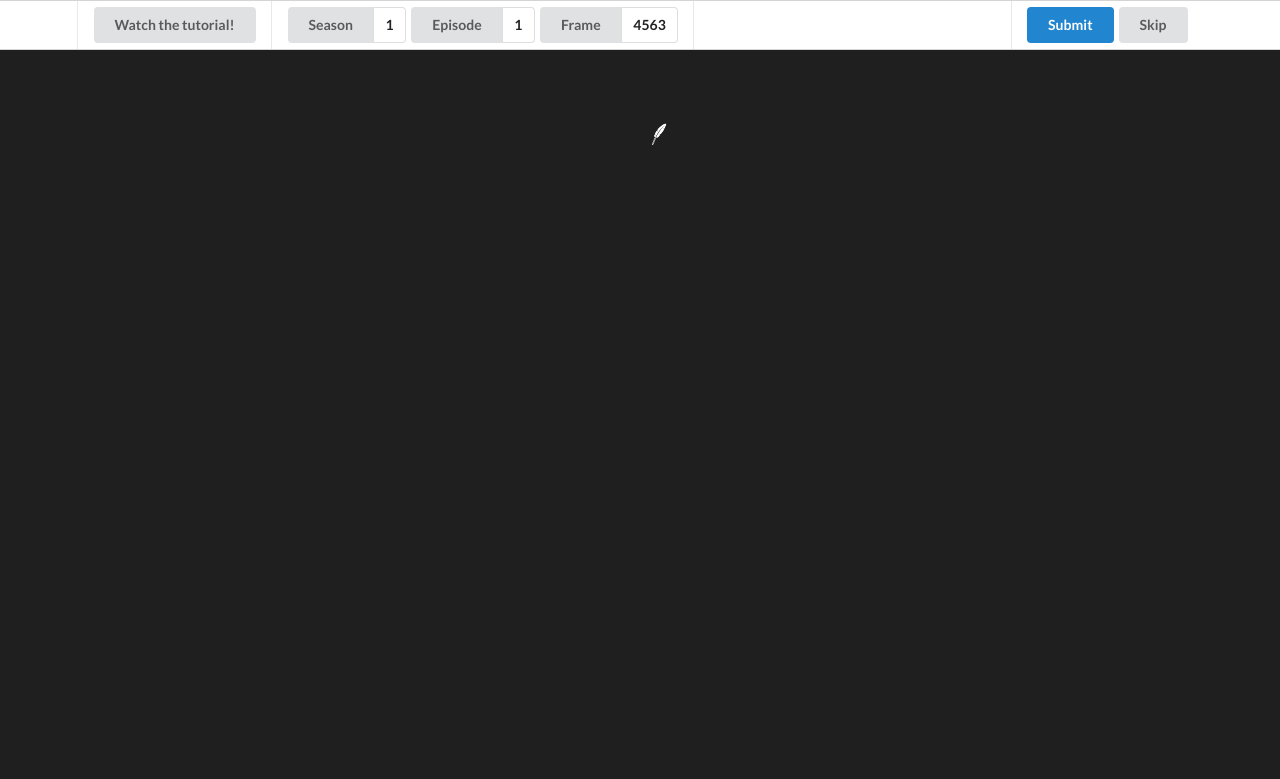
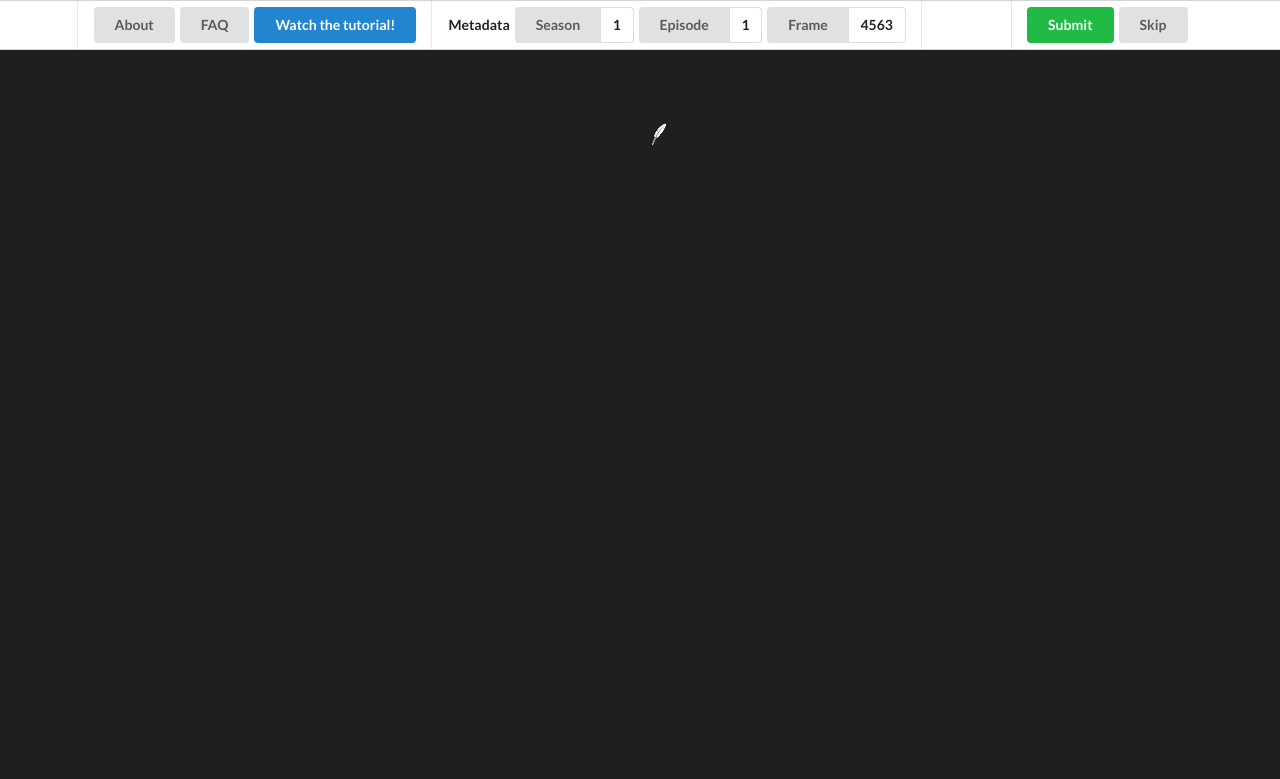
Before and after one commit to hemagso/pokefind, a Django app: page /annotations/ in a window 1280 px wide. Shown: the top 779 px of the page. Run offline with Django 3.2, Linux system fonts and the light colour scheme; data that the repository does not hold is empty; parts of the project's set-up code (start-up, migrations or seed data) failed here and were passed over.

Commit message:
Added About, FAQ and Tutorial

```diff
--- a/annotations/admin.py
+++ b/annotations/admin.py
@@ -1,7 +1,9 @@
 from django.contrib import admin
-from .models import Image, Annotation, Pokemon, AreaAnnotation
+from .models import Image, Annotation, Pokemon, AreaAnnotation, FAQItem, FAQGroup
 
 admin.site.register(Image)
 admin.site.register(Annotation)
 admin.site.register(Pokemon)
 admin.site.register(AreaAnnotation)
+admin.site.register(FAQItem)
+admin.site.register(FAQGroup)
--- a/annotations/static/annotations/css/annotations.index.css
+++ b/annotations/static/annotations/css/annotations.index.css
@@ -16,7 +16,7 @@ html, body {
     display: block;
 }
 
-.content {
+.viewer {
     background: #1f1f1f;
     display: flex;
     align-items: center;
--- a/annotations/static/annotations/js/annotorious.pokemon.js
+++ b/annotations/static/annotations/js/annotorious.pokemon.js
@@ -46,7 +46,16 @@ annotorious.plugin.Pokemon.prototype.onInitAnnotator = function(annotator) {
        annotation.pkm_id = pokemon_selected;
        pokemon_selected = undefined;
     });
+
+    annotator.addHandler("onEditorClose", function() {
+        jQuery("#submit-button").removeClass("disabled");
+        jQuery("#skip-button").removeClass("disabled");
+    });
     annotator.addHandler("onEditorShown", function(annotation) {
+
+        jQuery("#submit-button").addClass("disabled");
+        jQuery("#skip-button").addClass("disabled");
+
         let elem = jQuery("#pkm_selector");
         elem.dropdown({
             clearable: true,
--- a/annotations/static/annotations/js/interface.js
+++ b/annotations/static/annotations/js/interface.js
@@ -32,7 +32,7 @@ const get_new_frame = function() {
             jQuery("#main-img").attr("src","/annotations/frame_image/" + frame_data["id"]);
             jQuery("#season-label").text(frame_data["season"]);
             jQuery("#episode-label").text(frame_data["episode"]);
-            jQuery("#frame-label").text(frame_data["frame"])
+            jQuery("#frame-label").text(frame_data["frame"]);
         }
     });
 };
@@ -90,7 +90,14 @@ jQuery(document).ready(function() {
             }
         });
     });
+    jQuery("#about-button").on("click", function(){
+        jQuery("#about").modal("show");
+    });
+    jQuery("#faq-button").on("click", function(){
+        jQuery("#faq").modal("show");
+    });
     jQuery("#skip-button").on("click", function() {
         get_new_frame();
-    })
+    });
+    jQuery("#faq-list").accordion();
 });
--- /dev/null
+++ b/annotations/templates/annotations/about.html
@@ -0,0 +1,41 @@
+{%  load static %}
+<div class="ui header">
+    About
+</div>
+<div class="ui scrolling content">
+    <h1>The project</h1>
+    <p>
+        Have you ever been bothered by the complete lack of carefully annotated Pokémon datasets freely available for
+        use? Well, probably not… But anyway, project “Where is that Pokémon” was created to remedy that!
+    </p>
+    <p>
+        Born from then needs of geek researchers for data to use in machine learning tests and algorithms
+        (Kickstarted with the article
+        <a href="https://jgeekstudies.org/2017/03/12/who-is-that-neural-network/">“Who is that neural network”</a>,
+        published on March 12, 2017 on <a href="https://jgeekstudies.org/">The Journal of Geek Studies</a>)
+        this project aim to provide carefully annotated image data of Pokémon’s for use in machine learning applications.
+    </p>
+
+    <img id="example-image" src="{% static "annotations/img/webpage/about_example.png" %}" style="width: 480px; display: block; margin-left: auto; margin-right: auto"/>
+    <br>
+    <p>
+        To do that, we collected over 100,000 frames of the Pokémon animated series, ranging from seasons 01 to 19,
+        and built this website to help annotate this dataset on a large scale.
+    </p>
+
+    <h1>What will happen to the data?</h1>
+    <p>
+        The data collected by “Where is That Pokémon” will not be used only by our team, but it will also be made
+        publicly available to anyone interested in using it (With some caveats due to copyright issues, see our FAQ
+        for more details on that). After we finish the initial step of data collection we will do some processing to
+        get a more reliable set of annotations and publish the results at
+        <a href="https://jgeekstudies.org/">The Journal of Geek Studies</a>), but the raw dataset will be made
+        available as soon as possible.
+    </p>
+    <h1>How can I help?</h1>
+    <p>
+        The best way to help is to work with us annotating the largest amount of frames that you can! If you are not
+        sure how to do it, watch our tutorial video on the button above. However, if you have any idea or suggestion to
+        make the project better you can reach out to us on contribute@whereisthatpokemon.org.
+    </p>
+</div>
--- /dev/null
+++ b/annotations/templates/annotations/faq.html
@@ -0,0 +1,26 @@
+<div class="ui header">
+    Frequently asked questions
+</div>
+<div class="ui content">
+    <div id="faq-list" class="ui styled accordion" style="width: 100%;">
+        {%  for group, questions in faq_items.items %}
+            <div class="title">
+                <i class="dropdown icon"></i>
+                {{ group }}
+            </div>
+            <div class="content">
+                <div class="accordion">
+                    {% for question, answer in questions %}
+                        <div class="title">
+                            <i class="dropdown icon"></i>
+                            {{ question }}
+                        </div>
+                        <div class="content">
+                            <p>{{ answer|safe }}</p>
+                        </div>
+                    {% endfor %}
+                </div>
+            </div>
+        {%  endfor %}
+    </div>
+</div>
--- a/annotations/templates/annotations/index.html
+++ b/annotations/templates/annotations/index.html
@@ -17,9 +17,15 @@
                 <div class="ui attached stackable menu">
                     <div class="ui container">
                         <div class="item">
-                            <button id="tutorial-button" class="ui accept button">Watch the tutorial!</button>
+                            <button id="about-button" class="ui button">About</button>
+                            <div style="width: 5px;"></div>
+                            <button id="faq-button" class="ui button">FAQ</button>
+                            <div style="width: 5px;"></div>
+                            <button id="tutorial-button" class="ui primary button">Watch the tutorial!</button>
                         </div>
                         <div class="item">
+                            <b>Metadata</b>
+                            <div style="width: 5px;"></div>
                             <div class="ui labeled button">
                                 <div class="ui button">Season</div>
                                 <div id="season-label" class="ui basic label">1</div>
@@ -36,7 +42,7 @@
                             </div>
                         </div>
                         <div class="right item">
-                            <button id="submit-button" class="ui primary button">Submit</button>
+                            <button id="submit-button" class="ui positive button">Submit</button>
                             <div style="width: 5px;"></div>
                             <button id="skip-button" class="ui button">Skip</button>
                         </div>
@@ -44,7 +50,7 @@
                 </div>
             </div>
         </div>
-        <div class="content">
+        <div class="viewer">
             <img id="main-img" class="frame annotatable">
         </div>
         <div class="footer">
@@ -52,6 +58,12 @@
         </div>
         <div id="tutorial" class="ui custom popup">
                 <iframe id="tutorial-video" width="560" height="315" src="https://www.youtube.com/embed/42sNayXBxNY?version=3&enablejsapi=1" frameborder="0" allow="accelerometer; autoplay; encrypted-media; gyroscope; picture-in-picture" allowfullscreen></iframe>
+        </div>
+        <div id="about" class="ui longer modal">
+            {%  include "annotations/about.html" %}
+        </div>
+        <div id="faq" class="ui modal">
+            {%  include "annotations/faq.html" %}
         </div>
     </div>
     <script src="{% static "annotations/js/jquery-3.3.1.js" %}"></script>
--- a/annotations/urls.py
+++ b/annotations/urls.py
@@ -6,7 +6,7 @@ app_name = 'annotations'
 urlpatterns = [
     path('', views.index, name='index'),
     path('make', views.make),
-    path('frame_image/<int:id>', views.frame_image),
+    path('frame_image/<slug:id>', views.frame_image),
     path('get_frame', views.get_frame),
     path('get_pokemon_list', views.get_pokemon_list)
 ]
--- a/annotations/views.py
+++ b/annotations/views.py
@@ -4,7 +4,7 @@ from django.shortcuts import render
 from django.db.models import Max
 
 # Data models
-from .models import Pokemon, Annotation, AreaAnnotation, Image
+from .models import Pokemon, Annotation, AreaAnnotation, Image, FAQItem, FAQGroup
 
 # Standard library
 from datetime import datetime
@@ -21,8 +21,16 @@ def index(request):
     :return Rendered template of the application
 
     """
+    faq_groups = FAQGroup.objects.all().order_by("priority")
+    faq_questions = FAQItem.objects.all().order_by("priority")
+    faq_items = {}
+    for group in faq_groups:
+        faq_items[group.name] = []
+
+    for question in faq_questions:
+        faq_items[question.group.name].append((question.question, question.answer))
     context = {
-        "pokemon_list": Pokemon.objects.all()
+        "faq_items": faq_items
     }
     return render(request, 'annotations/index.html', context)
 
@@ -41,9 +49,10 @@ def make(request):
     :return String containing "OK"
 
     todo: Add error handling and feedback to the client
+    todo: Use built-in timezone support
     """
     areas = json.loads(request.POST["annotations"])
-    frame_id = int(request.POST["frame_id"])
+    frame_id = request.POST["frame_id"]
 
     img = Image.objects.get(pk=frame_id)
 
@@ -89,6 +98,8 @@ def frame_image(request, id):
         return HttpResponse(img_data, content_type="image/jpg")
 
 
+all_frames_id = [image.id for image in Image.objects.all()]
+
 def get_frame(request):
     """" get_frame view
 
@@ -100,13 +111,10 @@ def get_frame(request):
     todo: Do a better random frame selection
     todo: Integrate with login so as not to serve repeated images to the same user (Low-priority)
     """
-    max_id = Image.objects.all().aggregate(max_id=Max("id"))["max_id"]
-    frame = None
-    while not frame:
-        pk = random.randint(1, max_id)
-        frame = Image.objects.filter(pk=pk).first()
+    frame_id = random.choice(all_frames_id)
+    frame = Image.objects.get(id=frame_id)
     ret_data = {
-        "id": frame.pk,
+        "id": str(frame.pk),
         "season": frame.season,
         "episode": frame.episode,
         "frame": frame.frame
--- a/pokefind/settings.py
+++ b/pokefind/settings.py
@@ -18,6 +18,8 @@ BASE_DIR = os.path.dirname(os.path.dirname(os.path.abspath(__file__)))
 
 # Quick-start development settings - unsuitable for production
 # See https://docs.djangoproject.com/en/2.1/howto/deployment/checklist/
+
+HASHID_FIELD_SALT = "69zb-ewwmlz!@xv1x3jpr9ys00u^y(55(qol6ye$m%co733qql"
 
 # SECURITY WARNING: keep the secret key used in production secret!
 SECRET_KEY = 'hdp%j(6l=-7=wf=rz0uqvot)p8=)_y1(-@zt-l%g3(7n6+==iz'
--- a/pokefind/urls.py
+++ b/pokefind/urls.py
@@ -19,6 +19,7 @@ from django.urls import path
 from django.urls import include, path
 
 urlpatterns = [
+    path('', include('annotations.urls')),
     path('annotations/', include('annotations.urls')),
     path('admin/', admin.site.urls)
 ]
```
Also changed, not shown: annotations/models.py (+24 -0 lines), annotations/static/annotations/js/annotorious.debug.js.
